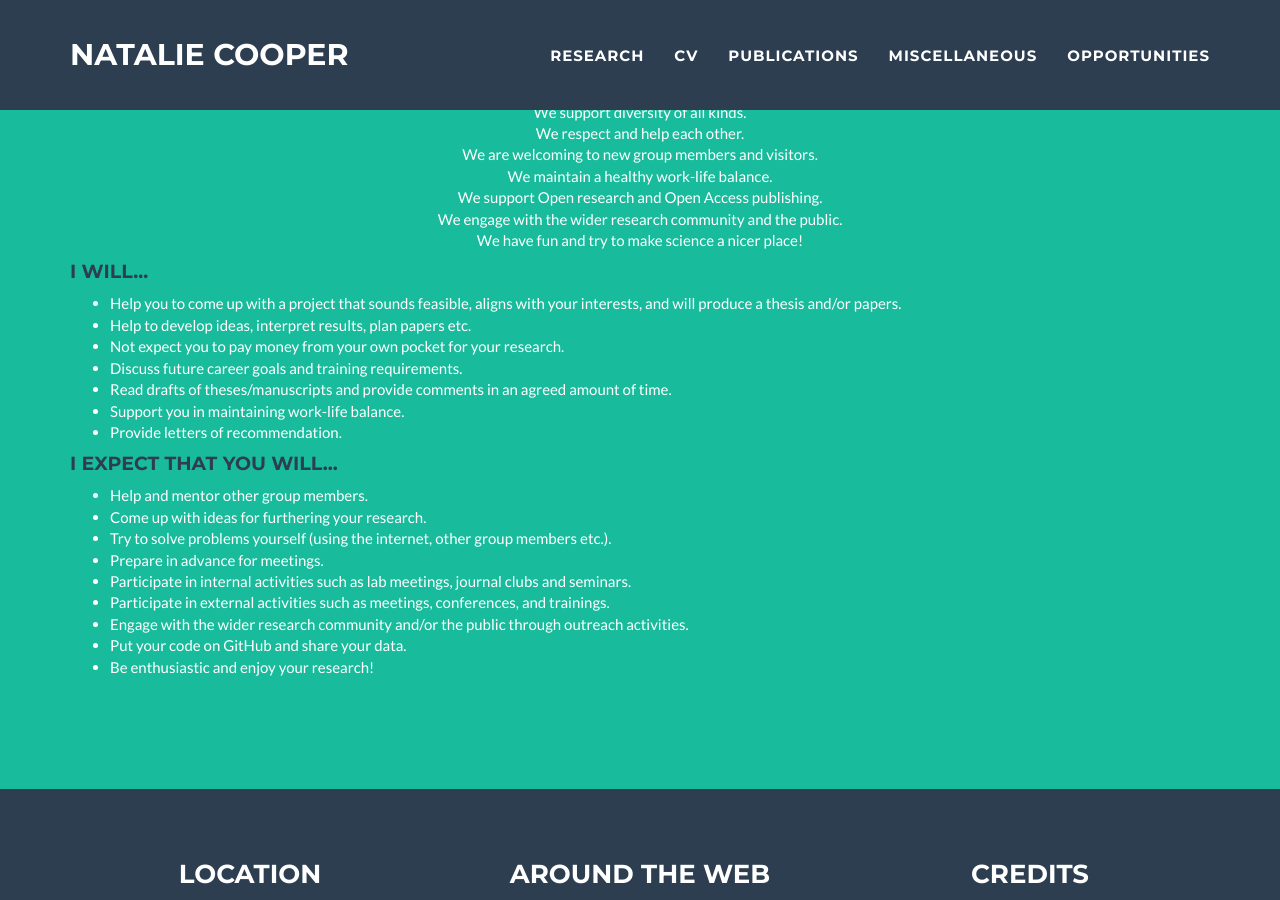
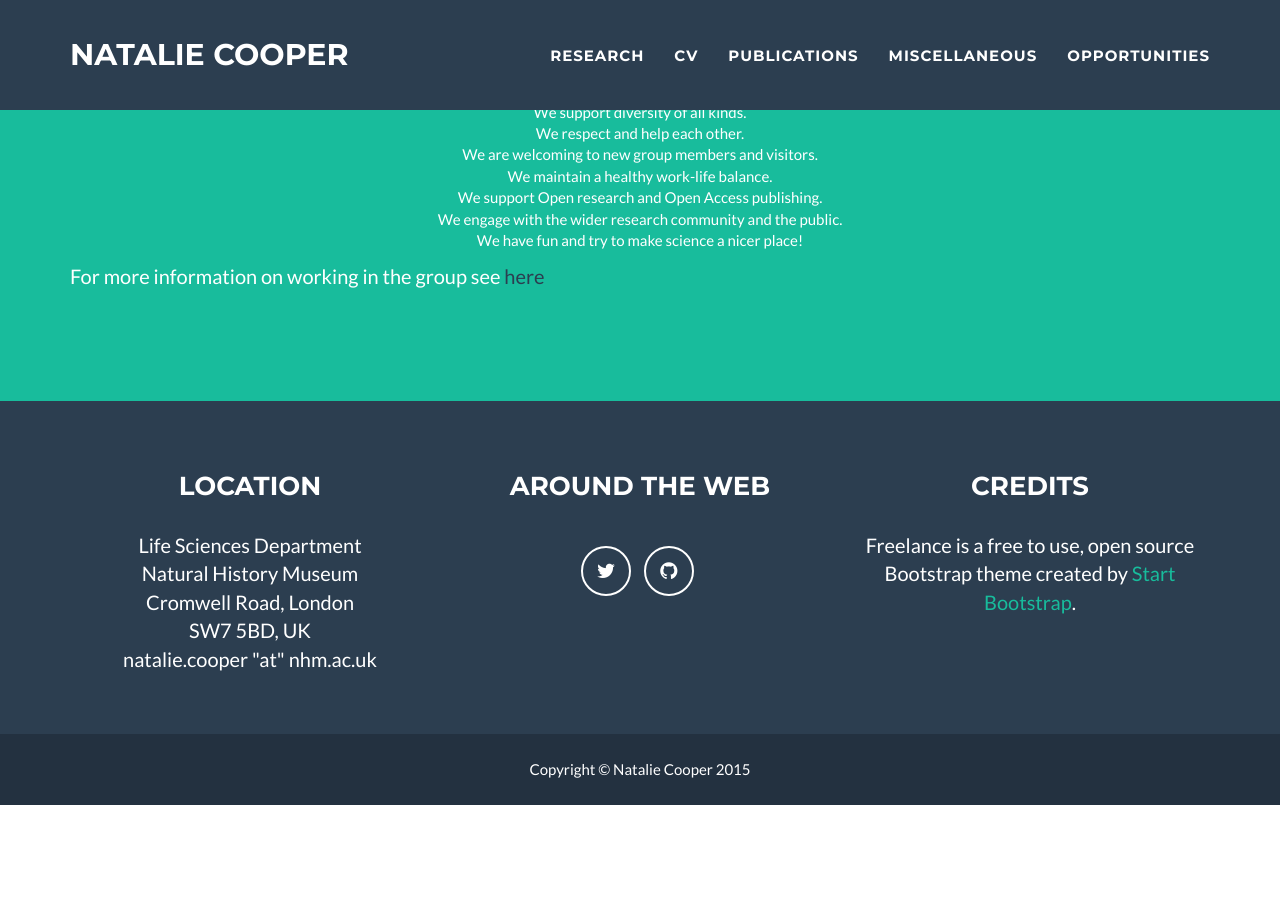
Before and after one commit to nhcooper123/nhcooper123.github.io, a Jekyll site: the page opportunities.html, which Jekyll copies as it is, in a window 1280 px wide and 900 px high, scrolled down 1044 px. Built offline with Jekyll 4.4.1, drawn with Linux system fonts in a browser that asks for light colours; after the commit the page ends 1849 px from its top, so only the background shows below that.

Commit message:
Edits to projects

```diff
--- a/opportunities.html
+++ b/opportunities.html
@@ -152,28 +152,8 @@ We engage with the wider research community and the public.<br>
 We have fun and try to make science a nicer place! <br>
 </center></p>
 
-<h4><font color="2c3e50">I will...</font></h3>
-<ul>
-<li>Help you to come up with a project that sounds feasible, aligns with your interests, and will produce a thesis and/or papers.</li>
-<li>Help to develop ideas, interpret results, plan papers etc.</li>
-<li>Not expect you to pay money from your own pocket for your research.</li>
-<li>Discuss future career goals and training requirements.</li>
-<li>Read drafts of theses/manuscripts and provide comments in an agreed amount of time.</li>
-<li>Support you in maintaining work-life balance.</li>
-<li>Provide letters of recommendation.</li>
-</ul>
-<h4><font color="2c3e50">I expect that you will...</font></h3>
-<ul>
-<li>Help and mentor other group members.</li>
-<li>Come up with ideas for furthering your research.</li>
-<li>Try to solve problems yourself (using the internet, other group members etc.).</li>
-<li>Prepare in advance for meetings.</li>
-<li>Participate in internal activities such as lab meetings, journal clubs and seminars.</li>
-<li>Participate in external activities such as meetings, conferences, and trainings.</li>
-<li>Engage with the wider research community and/or the public through outreach activities.</li>
-<li>Put your code on GitHub and share your data.</li>
-<li>Be enthusiastic and enjoy your research!</li>
-</ul>
+<p>
+For more information on working in the group see <a href="https://github.com/nhcooper123/macro-group-info"<strong><font color="2c3e50">here</font></strong></a></p>
 
   </div>
 </section>
```
Also changed, not shown: about.html (+12 -12 lines).
